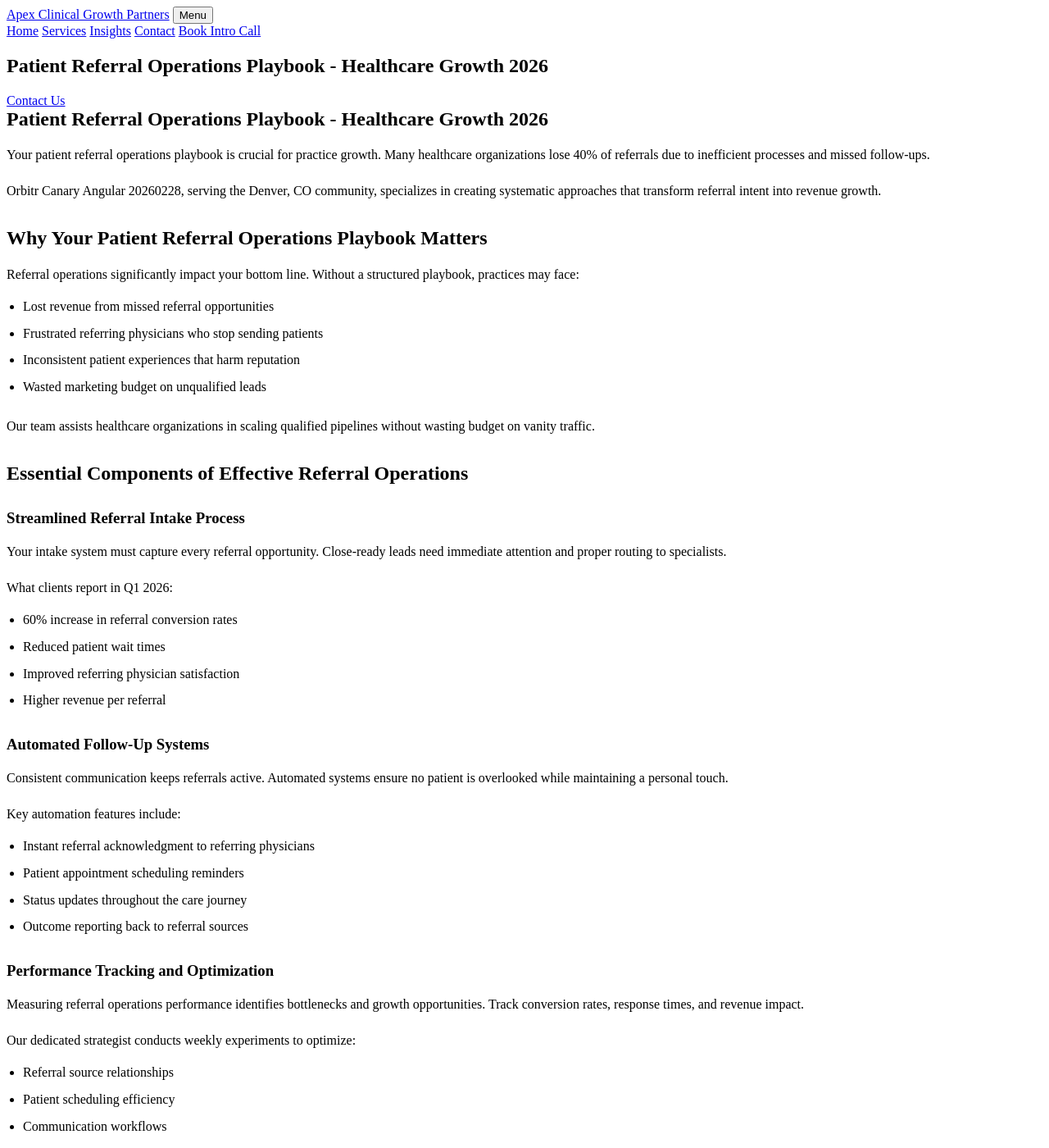
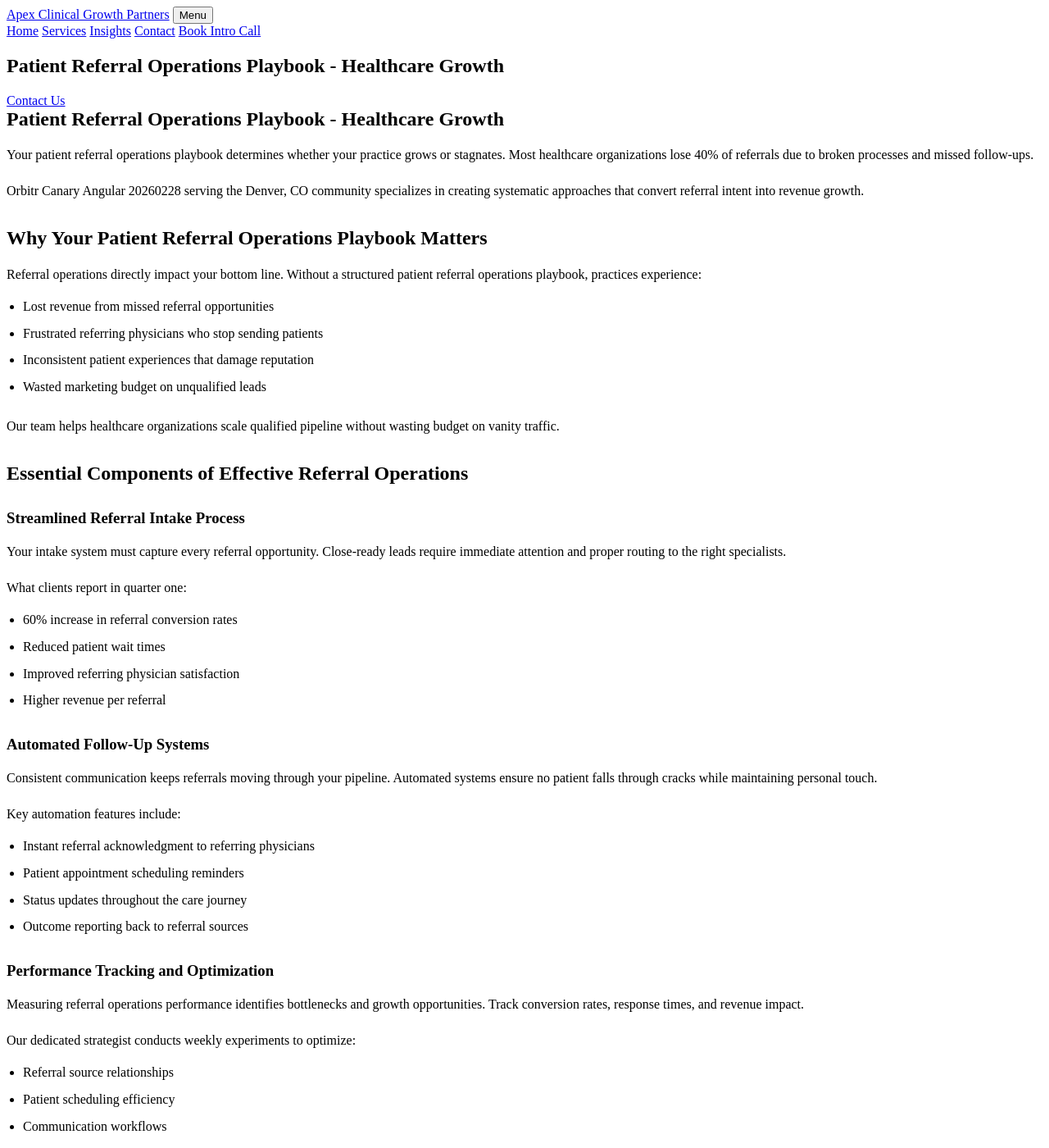
Before and after one commit to prjctlphbt/orbitr-canary-angular-20260228, a Jekyll site: the page angular-referral-ops-playbook-20260228142149.html, which Jekyll copies as it is, in a window 1280 px wide and 1400 px high. Shown: the whole window at 82% size. Built offline with Jekyll 4.4.1, drawn with Linux system fonts in a browser that asks for light colours; some of the changed text lies outside the part shown.

Commit message:
Rollback: Revert changes to angular-referral-ops-playbook-20260228142149.html

```diff
--- a/angular-referral-ops-playbook-20260228142149.html
+++ b/angular-referral-ops-playbook-20260228142149.html
@@ -4,9 +4,10 @@
 <head>
 <meta charset="utf-8"/>
 <meta content="width=device-width, initial-scale=1.0" name="viewport"/>
-<meta content="Optimize your patient referral processes with our 2026 operations playbook. Enhance workflows, drive growth, and improve patient outcomes. Start today." name="description"/>
-<title>Patient Referral Operations Playbook - Healthcare Growth 2026</title>
+<meta content="Streamline patient referrals with our comprehensive operations playbook. Optimize workflows, boost growth, and improve patient outcomes. Get started today." name="description"/>
+<title>Patient Referral Operations Playbook - Healthcare Growth</title>
 <style>
+
 
 /* Minimal functional styles (accordion, forms only) */
 
@@ -48,7 +49,7 @@
  box-sizing: border-box;
 }
 
-</style>
+ </style>
 <style id="orbitr-generated-content-style">
 .orbitr-generated-content > * {
  margin: 0;
@@ -83,8 +84,7 @@
 .orbitr-generated-content li {
  line-height: 1.65;
 }
-</style>
-</head>
+</style></head>
 <body>
 <header>
 <div class="container navbar">
@@ -102,28 +102,28 @@
 <main class="page-main">
 <section class="page-hero landing-hero">
 <div class="container">
-<h1>Patient Referral Operations Playbook - Healthcare Growth 2026</h1>
+<h1>Patient Referral Operations Playbook - Healthcare Growth</h1>
 <a class="cta" href="/services/">Contact Us</a>
 </div>
 </section>
 <section class="landing-content">
 <div class="container orbitr-generated-content">
-<h1>Patient Referral Operations Playbook - Healthcare Growth 2026</h1>
-<p>Your patient referral operations playbook is crucial for practice growth. Many healthcare organizations lose 40% of referrals due to inefficient processes and missed follow-ups.</p>
-<p>Orbitr Canary Angular 20260228, serving the Denver, CO community, specializes in creating systematic approaches that transform referral intent into revenue growth.</p>
+<h1>Patient Referral Operations Playbook - Healthcare Growth</h1>
+<p>Your patient referral operations playbook determines whether your practice grows or stagnates. Most healthcare organizations lose 40% of referrals due to broken processes and missed follow-ups.</p>
+<p>Orbitr Canary Angular 20260228 serving the Denver, CO community specializes in creating systematic approaches that convert referral intent into revenue growth.</p>
 <h2>Why Your Patient Referral Operations Playbook Matters</h2>
-<p>Referral operations significantly impact your bottom line. Without a structured playbook, practices may face:</p>
+<p>Referral operations directly impact your bottom line. Without a structured patient referral operations playbook, practices experience:</p>
 <ul>
 <li>Lost revenue from missed referral opportunities</li>
 <li>Frustrated referring physicians who stop sending patients</li>
-<li>Inconsistent patient experiences that harm reputation</li>
+<li>Inconsistent patient experiences that damage reputation</li>
 <li>Wasted marketing budget on unqualified leads</li>
 </ul>
-<p>Our team assists healthcare organizations in scaling qualified pipelines without wasting budget on vanity traffic.</p>
+<p>Our team helps healthcare organizations scale qualified pipeline without wasting budget on vanity traffic.</p>
 <h2>Essential Components of Effective Referral Operations</h2>
 <h3>Streamlined Referral Intake Process</h3>
-<p>Your intake system must capture every referral opportunity. Close-ready leads need immediate attention and proper routing to specialists.</p>
-<p>What clients report in Q1 2026:
+<p>Your intake system must capture every referral opportunity. Close-ready leads require immediate attention and proper routing to the right specialists.</p>
+<p>What clients report in quarter one:
 <ul>
 <li>60% increase in referral conversion rates</li>
 <li>Reduced patient wait times</li>
@@ -131,7 +131,7 @@
 <li>Higher revenue per referral</li>
 </ul></p>
 <h3>Automated Follow-Up Systems</h3>
-<p>Consistent communication keeps referrals active. Automated systems ensure no patient is overlooked while maintaining a personal touch.</p>
+<p>Consistent communication keeps referrals moving through your pipeline. Automated systems ensure no patient falls through cracks while maintaining personal touch.</p>
 <p>Key automation features include:
 <ul>
 <li>Instant referral acknowledgment to referring physicians</li>
@@ -194,6 +194,6 @@
  button.parentElement.classList.toggle('active');
  });
  });
-</script>
+ </script>
 </body>
 </html>
```
Also changed, not shown: other parts of angular-referral-ops-playbook-20260228142149.html (+1 -1 lines).
